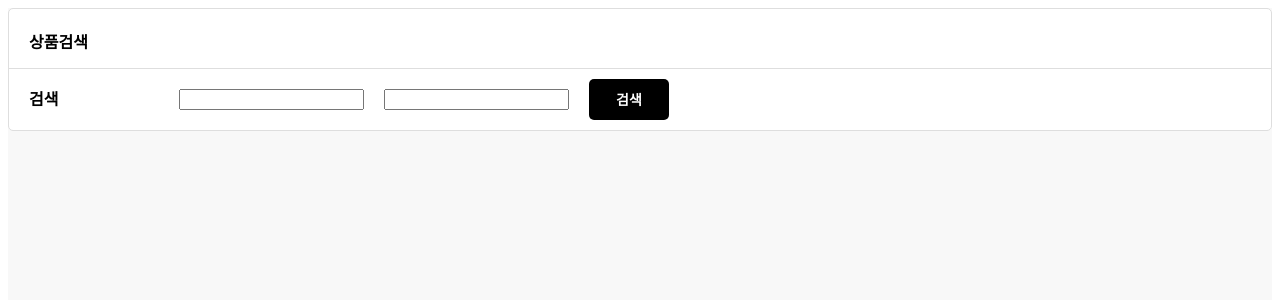
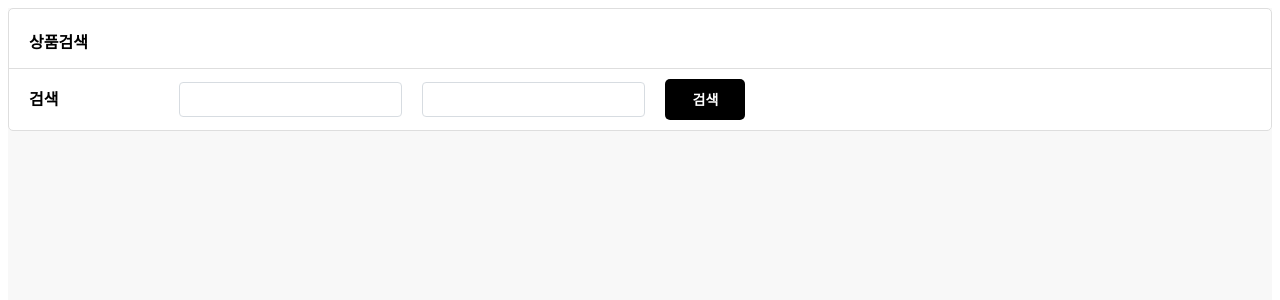
Before and after one commit to taehunlim/odyssey, a React (Create React App) app: page / in a window 1280 px wide. Shown: the top 300 px of the page. Built offline with nearby package versions, Linux system fonts and the light colour scheme.

Commit message:
Feat: Input

```diff
--- a/src/Filter/index.jsx
+++ b/src/Filter/index.jsx
@@ -1,4 +1,6 @@
 import React from "react";
+
+import Input from "../Input";
 
 import "./style.css";
 
@@ -13,9 +15,9 @@ function Filter() {
         <div className="filter-wrapper">
           <span>검색</span>
           <div className="filter-inputs">
-            <input />
+            <Input />
 
-            <input />
+            <Input onChange={(e) => console.log(e.target.value)} />
           </div>
         </div>
 
--- /dev/null
+++ b/src/Input/index.jsx
@@ -0,0 +1,9 @@
+import React from "react";
+
+import "./style.css";
+
+function Input(props) {
+  return <input className="input" {...props} />;
+}
+
+export default Input;
--- /dev/null
+++ b/src/Input/style.css
@@ -0,0 +1,19 @@
+.input {
+  width: 100%;
+  margin: 0;
+  box-sizing: border-box;
+  font-size: 16px;
+  padding: 0 0.4444444444em;
+  height: 2.2222222222em;
+
+  border: 1px solid #ced4da;
+  transition: color 250ms ease-out, border-color 250ms ease-out;
+  border-radius: 0.25rem;
+  opacity: 0.8;
+  color: #000000;
+}
+
+.input:focus {
+  outline: none;
+  border: 1px solid #77797c;
+}
```
